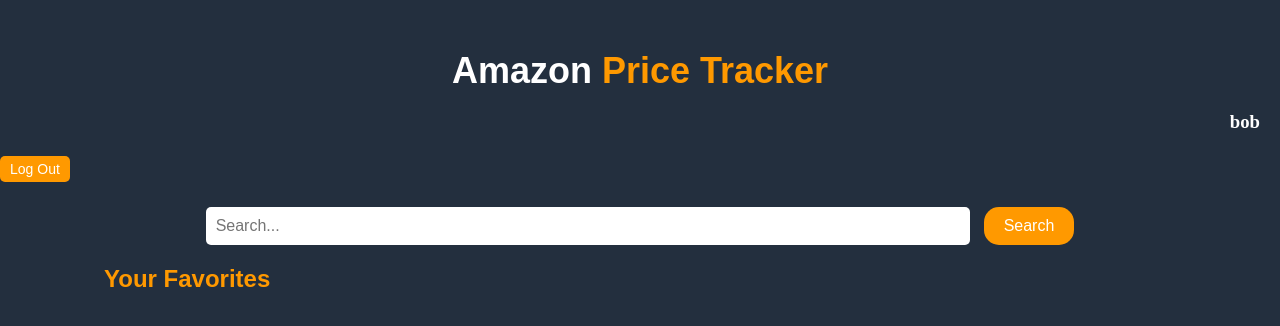
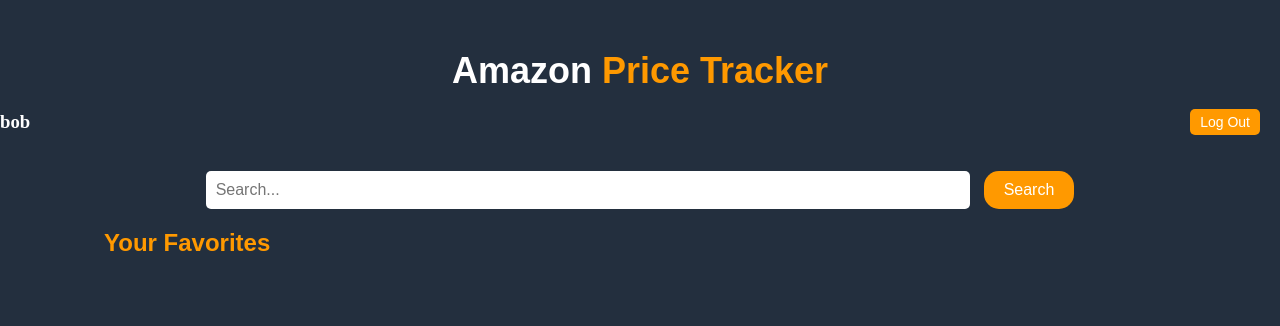
Before and after one commit to zac7643/course, a Flask app: page /home in a window 1280 px wide. Shown: the top 326 px of the page. Run offline with Flask 3, Linux system fonts and the light colour scheme; a user stored in the database is signed in; data that the repository does not hold is empty; some web fonts are replaced.

Commit message:
Update homepage.html

```diff
--- a/templates/homepage.html
+++ b/templates/homepage.html
@@ -212,8 +212,11 @@
         <!-- Header of the page -->
         <h1 class="title">Amazon <span>Price Tracker</span></h1>
         <!-- User information -->
-        <h3 class="username" style="text-align:right; color: white;">{{username}} </h3>
-        <a href="/logout" class="btn btn-link">Log Out</a>
+        <div style="display: flex; justify-content: space-between; align-items: center;">
+          <h3 class="username" style="color: white;">{{username}}</h3>
+          <a href="/logout" class="btn btn-link">Log Out</a>
+        </div>
+
         <!-- Link to add stat -->
         <!-- <h3 style="text-align:right;"><a href="/addstat" style="color: white;">add stat</a></h3> -->
 
```
